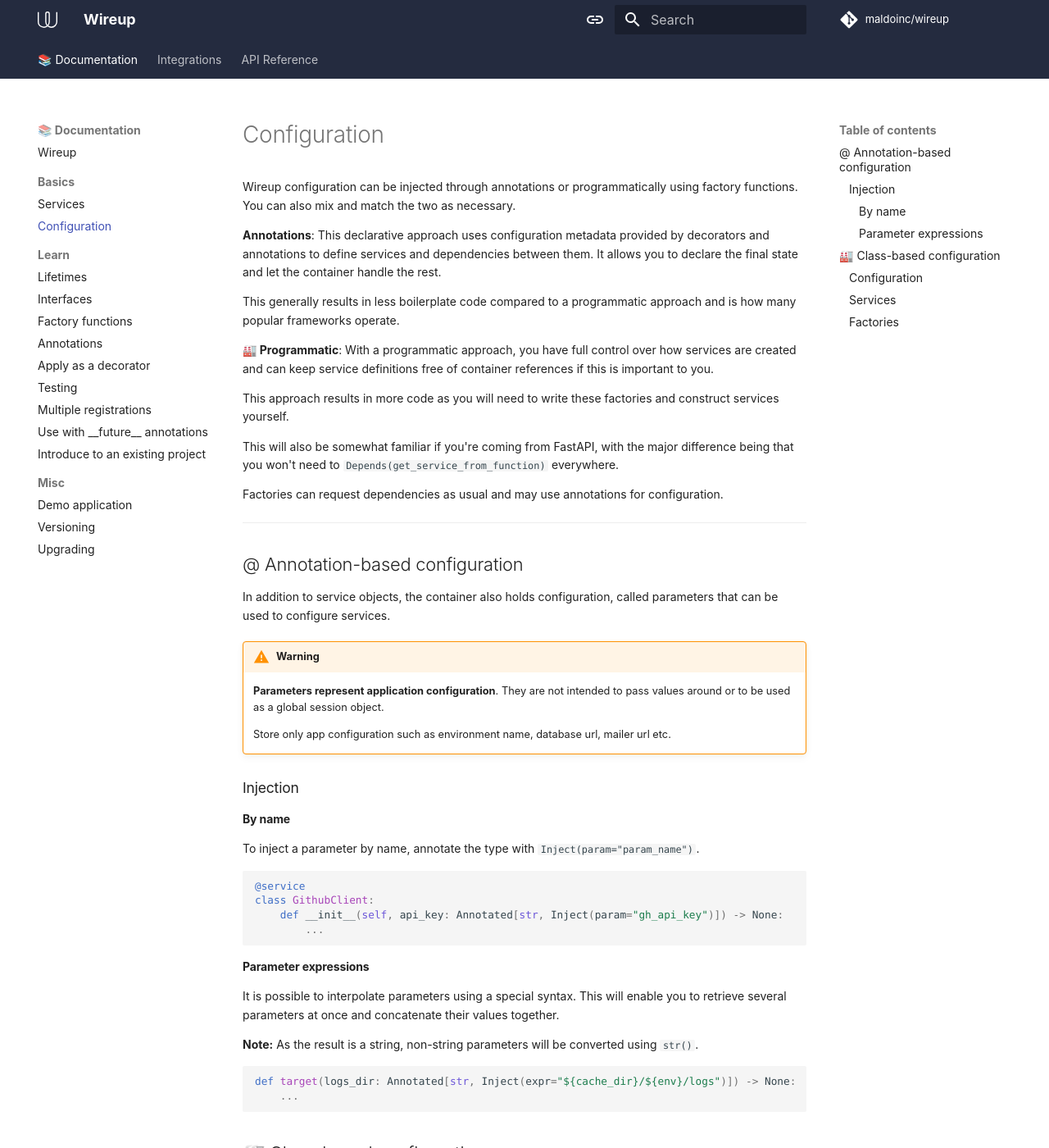
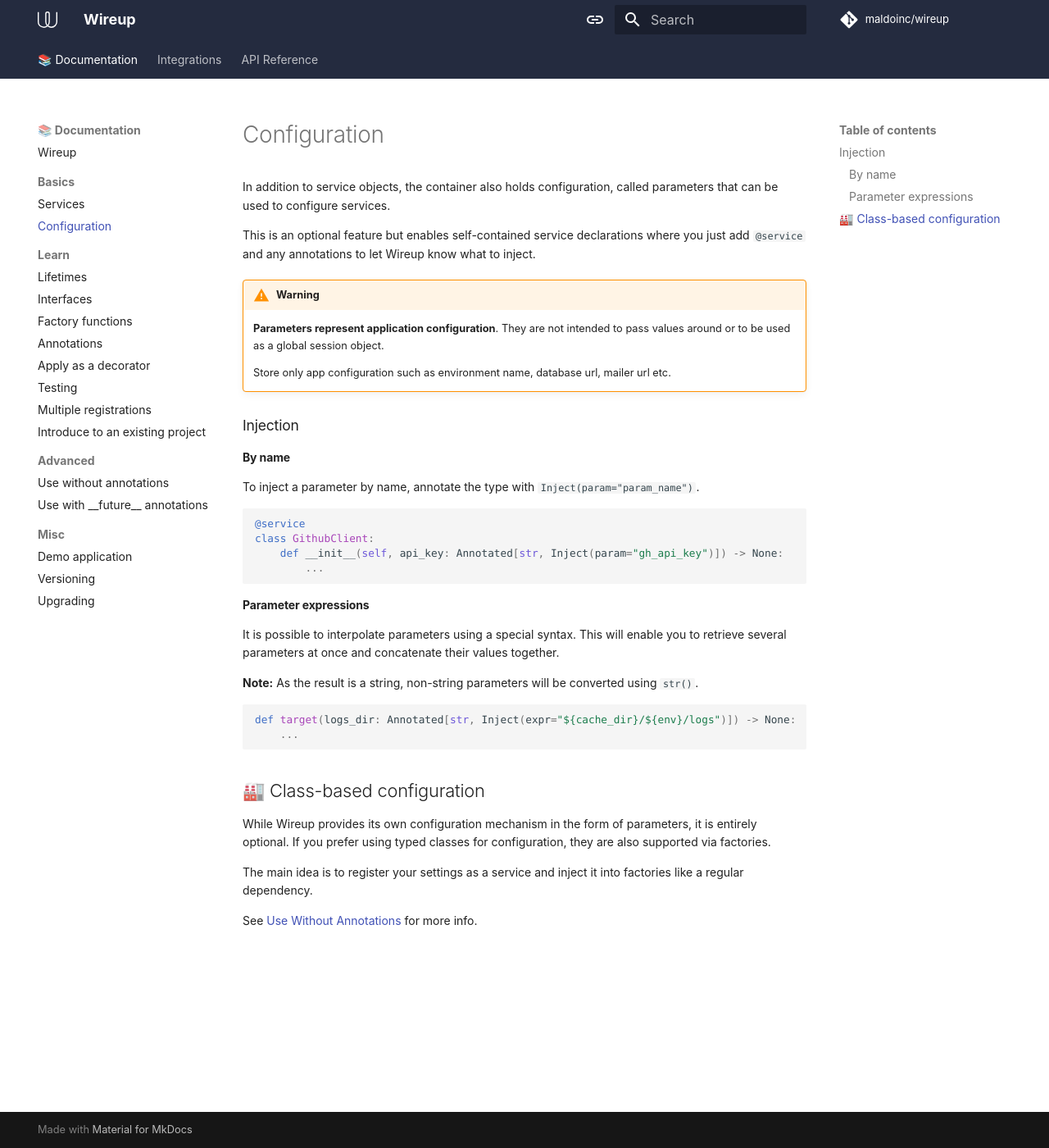
Before and after one commit to maldoinc/wireup, an MkDocs documentation site: the page built from docs/pages/configuration.md, in a window 1280 px wide and 1400 px high. Shown: the whole window at 82% size. Built offline with MkDocs 1.6.1 and Material for MkDocs 9.7.7, drawn with Linux system fonts in a browser that asks for light colours; some web fonts are replaced; comment, search, counter and statistics services are not loaded; the version menu is left out; some of the changed text lies outside the part shown.

Commit message:
Add "use without annotation" docs

````diff
--- a/docs/mkdocs.yml
+++ b/docs/mkdocs.yml
@@ -3,18 +3,20 @@ nav:
   - 📚 Documentation:
     - Wireup: index.md
     - Basics:
-        - Services: services.md
-        - Configuration: configuration.md
+      - Services: services.md
+      - Configuration: configuration.md
     - Learn:
-        - Lifetimes: lifetimes.md
-        - Interfaces: interfaces.md
-        - Factory functions: factory_functions.md
-        - Annotations: annotations.md
-        - Apply as a decorator: apply_container_as_decorator.md
-        - Testing: testing.md
-        - Multiple registrations: multiple_registrations.md
-        - Use with __future__ annotations: future_annotations.md
-        - Introduce to an existing project: introduce_to_an_existing_project.md
+      - Lifetimes: lifetimes.md
+      - Interfaces: interfaces.md
+      - Factory functions: factory_functions.md
+      - Annotations: annotations.md
+      - Apply as a decorator: apply_container_as_decorator.md
+      - Testing: testing.md
+      - Multiple registrations: multiple_registrations.md
+      - Introduce to an existing project: introduce_to_an_existing_project.md
+    - Advanced:
+      - Use without annotations: use_without_annotations.md
+      - Use with __future__ annotations: future_annotations.md
     - Misc:
       - Demo application: demo_app.md
       - Versioning: versioning.md
--- a/docs/pages/configuration.md
+++ b/docs/pages/configuration.md
@@ -1,27 +1,8 @@
-Wireup configuration can be injected through annotations or programmatically using factory functions.
-You can also mix and match the two as necessary.
-
-**Annotations**: This declarative approach uses configuration metadata provided by decorators and annotations to define services and dependencies between them.
-It allows you to declare the final state and let the container handle the rest.
-
-This generally results in less boilerplate code compared to a programmatic approach and is how many popular frameworks operate.
-
-
-**🏭 Programmatic**: With a programmatic approach, you have full control over how services are created and can keep service
-definitions free of container references if this is important to you.
-
-This approach results in more code as you will need to write these factories and construct services yourself.
-
-This will also be somewhat familiar if you're coming from FastAPI,
-with the major difference being that you won't need to `Depends(get_service_from_function)` everywhere.
-
-Factories can request dependencies as usual and may use annotations for configuration.
-
----
-
-## @ Annotation-based configuration
 In addition to service objects, the container also holds configuration, called parameters
 that can be used to configure services.
+
+This is an optional feature but enables self-contained service declarations where you just add `@service`
+and any annotations to let Wireup know what to inject.
 
 !!! warning
     **Parameters represent application configuration**.
@@ -60,59 +41,4 @@ If you prefer using typed classes for configuration, they are also supported via
 
 The main idea is to register your settings as a service and inject it into factories like a regular dependency.
 
-### Configuration
-
-Assume your configuration is defined in an class such as this.
-Examples use [pydantic-settings](https://docs.pydantic.dev/latest/concepts/pydantic_settings) but any class will work exactly the same.
-
-
-
-```python title="settings.py"
-from pydantic_settings import BaseSettings
-from pydantic import Field, PostgresDsn
-
-
-class Settings(BaseSettings):
-    gh_api_key: str = Field(alias="gh_api_key")
-    pg_dsn: PostgresDsn = Field(alias="pg_dsn")
-```
-
-### Services
-Next step would be to define a few services, such as `GithubClient` and a `DatabaseConnection`.
-
-```python title="services/github_client.py"
-@dataclass
-class GithubClient:
-    api_key: str
-
-```
-
-```python title="services/db.py"
-@dataclass
-class DatabaseConnection:
-    dsn: str
-```
-
-### Factories
-
-To wire everything together we can use a few factories.
-
-```python title="factories.py"
-from wireup import service, container
-
-@service
-def settings_factory() -> Settings:
-    return Settings(...)
-
-
-# Now that settings is registered with the container
-# it is possible to inject it like a regular service.
-@service
-def github_client_factory(settings: Settings) -> GithubClient:
-    return GithubClient(api_key=settings.gh_api_key)
-
-
-@service
-def database_connection_factory(settings: Settings) -> DatabaseConnection:
-    return DatabaseConnection(dsn=str(settings.pg_dsn))
-```
+See [Use Without Annotations](use_without_annotations.md) for more info.
````
Also changed, not shown: docs/pages/index.md (+1 -1 lines), docs/pages/use_without_annotations.md (added, +56 -0 lines).
